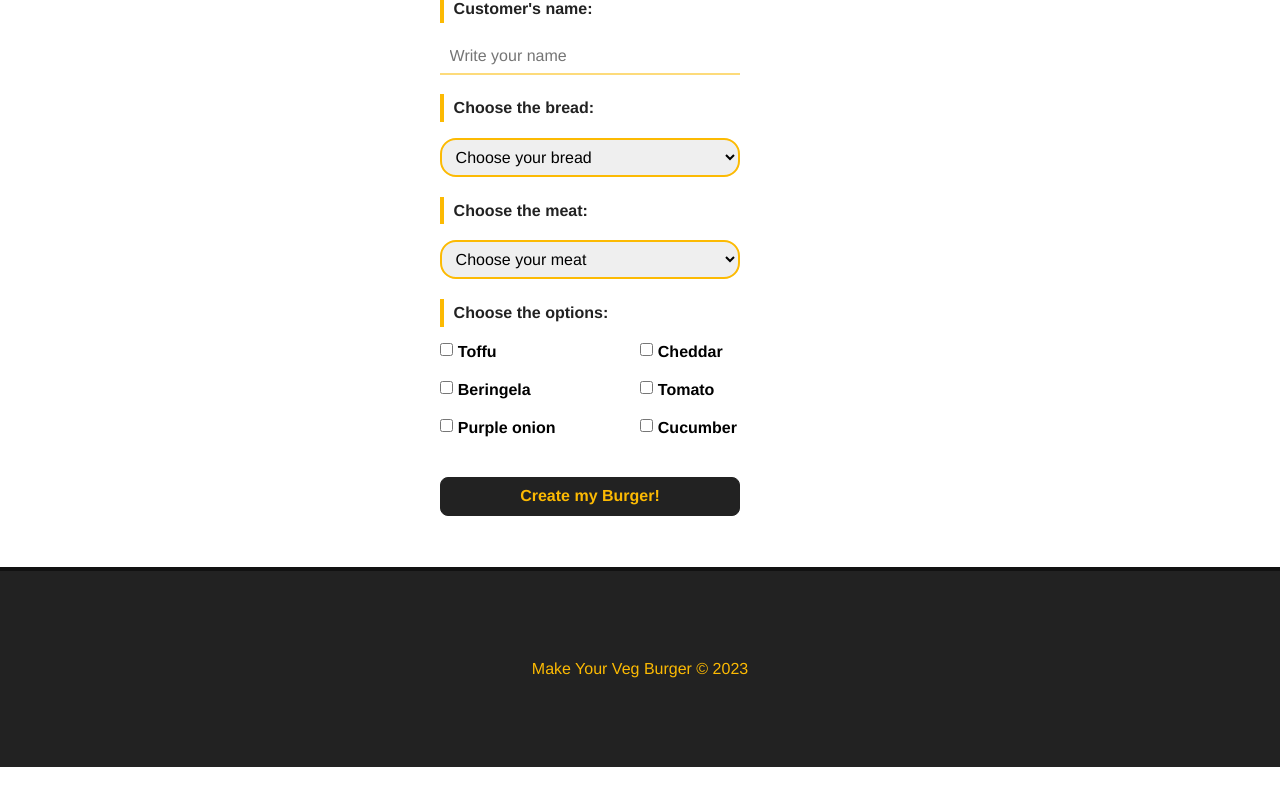
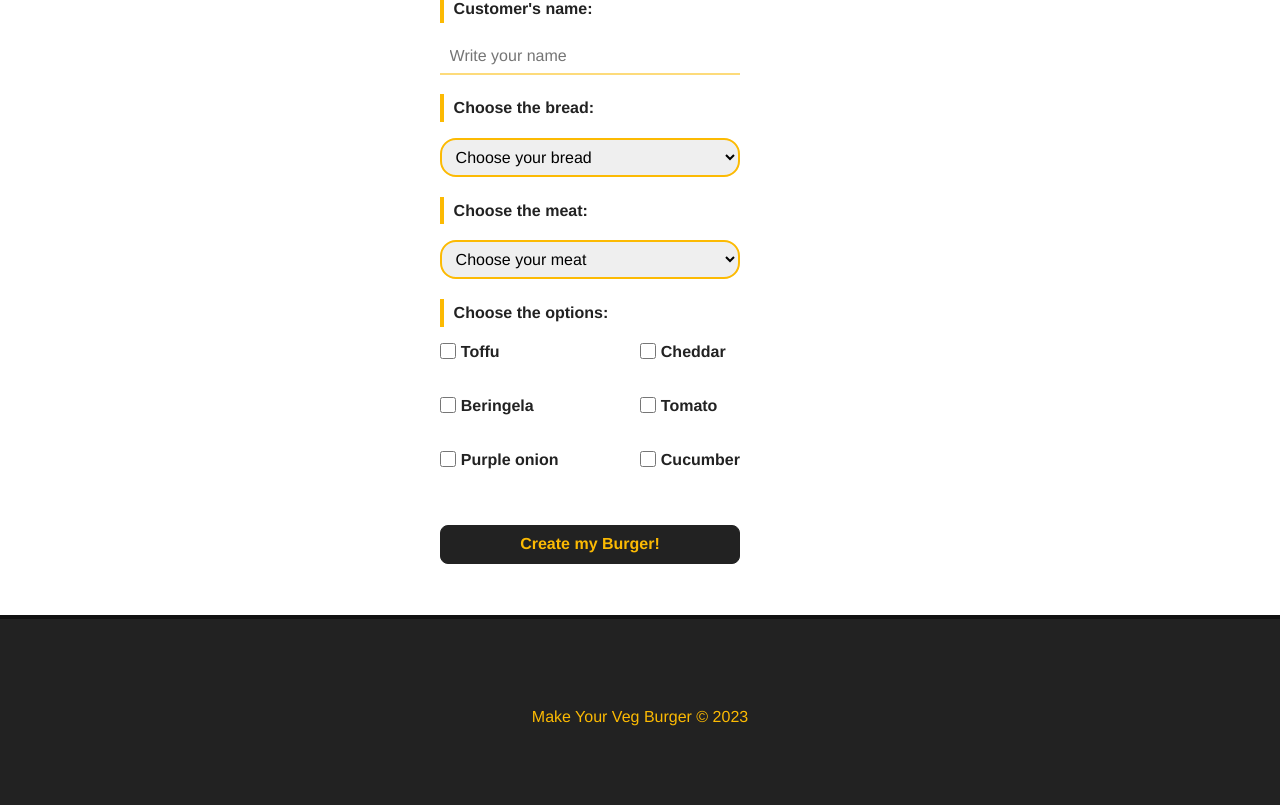
Before and after one commit to nathanfabio/makeYourVegBurger, a Vue app: page / in a window 1280 px wide. Shown: the part 713-1518 px from the top of the page. Before the commit the page ends 1480 px from the top, so only its background shows below. Built offline with nearby package versions, Linux system fonts and the light colour scheme; data requests are answered from the project's data file.

Commit message:
fixed bugs and style

```diff
--- a/db/db.json
+++ b/db/db.json
@@ -54,11 +54,11 @@
         "type": "Tomato"
       },
       {
-        "id": 4,
+        "id": 5,
         "type": "Purple onion"
       },
       {
-        "id": 4,
+        "id": 6,
         "type": "Cucumber"
       }
     ]
--- a/src/components/BurgerForm.vue
+++ b/src/components/BurgerForm.vue
@@ -24,8 +24,8 @@
                 <div id="optionsContainer" class="inputContainer">
                     <label id="optionsTitle" for="optional">Choose the options:</label>
                     <div class="checkboxContainer" v-for="optional in optionsdata" :key="optional.id">
-                        <input type="checkbox" name="options" v-model="options" :value="optional.type">
-                        <span>{{ optional.type }}</span>
+                        <input :id="optional.id" type="checkbox" name="options" v-model="options" :value="optional.type">
+                        <label :for="optional.id">{{ optional.type }}</label>
                     </div>
                 </div>
                 <div class="inputContainer">
@@ -92,9 +92,9 @@ export default {
 
             //clear the fields
             this.name = "";
-            this.bread = "";
-            this.meat = "";
-            this.options = "";
+            this.bread = "chooseYourBread";
+            this.meat = "chooseYourMeat";
+            this.options = [];
         }
     },
     mounted() {
@@ -167,13 +167,21 @@ export default {
         margin-bottom: 1.25rem;
     }
 
-    .checkboxContainer span, .checkboxContainer input {
+    .checkboxContainer label, .checkboxContainer input {
         width: auto;
     }
 
-    .checkboxContainer span {
-        margin-left: 0.3rem;
+    .checkboxContainer label {
+        padding: 0 .3rem;
         font-weight: bold;
+        border: none;
+        cursor: pointer;
+    }
+
+    input[type=checkbox] {
+        cursor: pointer;
+        width: 1rem;
+        height: 1rem;
     }
 
     .submitBtn {
--- a/src/components/Message.vue
+++ b/src/components/Message.vue
@@ -15,9 +15,9 @@ export default {
 
 <style scoped>
     .messageContainer {
-        color: #fcba03;
+        color: #5e4500;
         background-color: #d39b0023;
-        border: 0.125rem solid #ffbb00;
+        border: 0.125rem solid #5e4500;
         border-radius: 0.313rem;
         padding: .625rem;
         max-width: 25rem;
```
